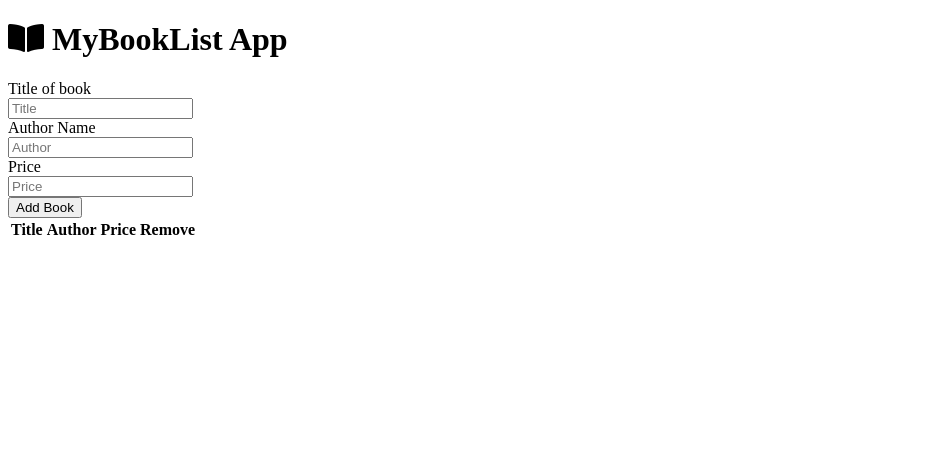
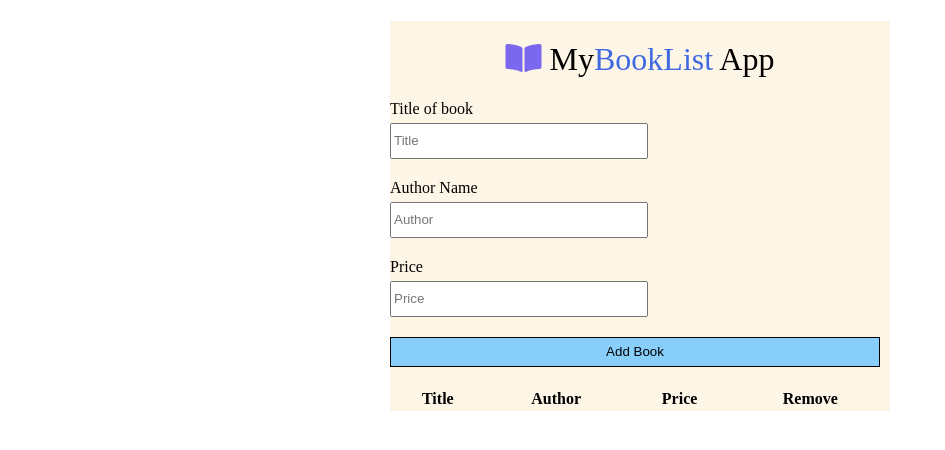
Before and after one commit to surya330/My-BookList-App, a plain HTML site: page index.html in a window 1280 px wide. Shown: the whole page, without its empty margins (0-945 px from the left). Drawn offline with Linux system fonts and the light colour scheme.

Commit message:
Update index.html

```diff
--- a/index.html
+++ b/index.html
@@ -5,7 +5,7 @@
     <meta http-equiv="X-UA-Compatible" content="IE=edge">
     <meta name="viewport" content="width=device-width, initial-scale=1.0">
     <link rel="stylesheet" href="https://use.fontawesome.com/releases/v5.15.3/css/all.css" integrity="sha384-SZXxX4whJ79/gErwcOYf+zWLeJdY/qpuqC4cAa9rOGUstPomtqpuNWT9wdPEn2fk" crossorigin="anonymous">
-    <link rel = "stylesheet" type="text/css" href="/My BookList/style.css">
+    <link rel = "stylesheet" type="text/css" href="style.css">
     <title>MyBookList App</title>
 </head>
 <body>
@@ -43,7 +43,7 @@
             </tbody>
         </table>
     </div>
-    <script src="/My BookList/app.js">
+    <script src="app.js">
     </script>
 </body>
 </html>
```
